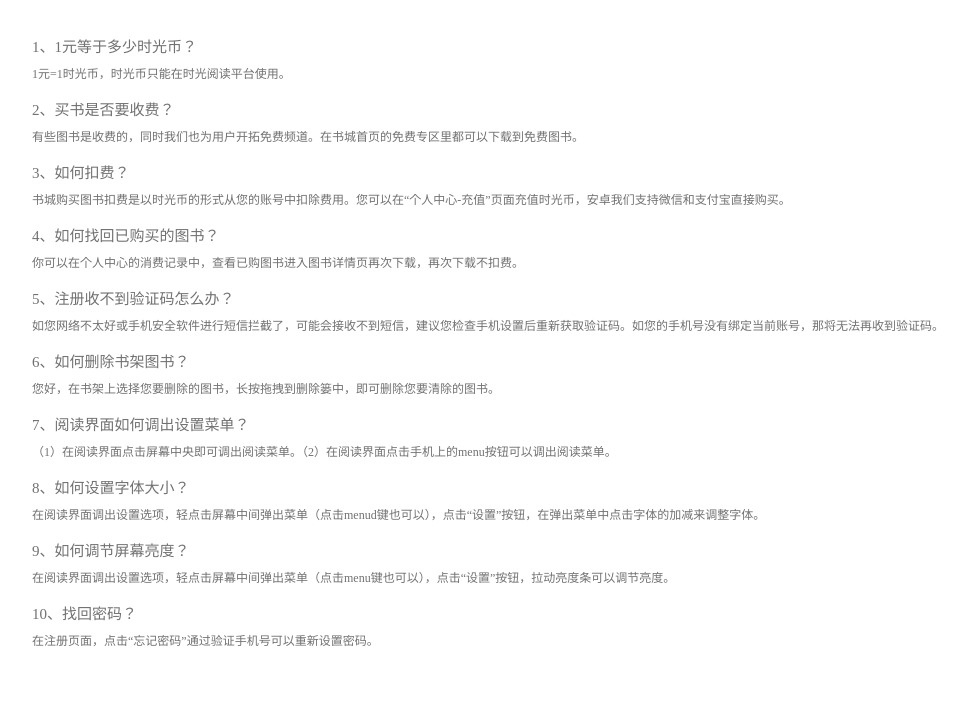
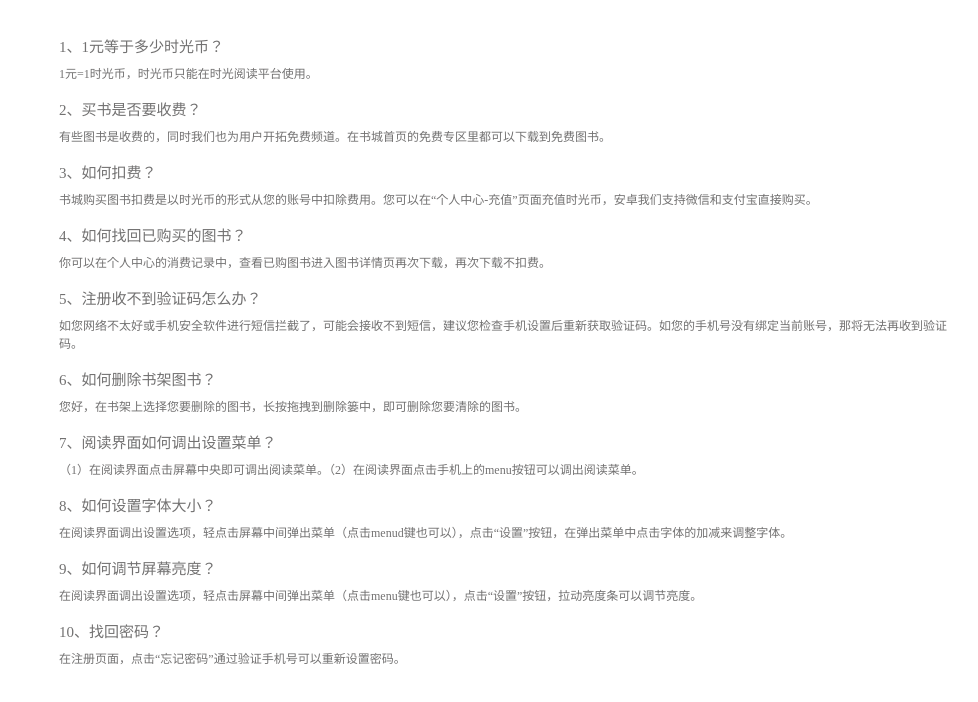
Before and after one commit to Leelina/-, a plain HTML site: page timebooks客户端/usehelp.html in a window 1280 px wide. Shown: the whole page, without its empty margins (131-1109 px from the left). Drawn offline with Linux system fonts and the light colour scheme.

Commit message:
max-width修改

```diff
--- a/timebooks客户端/css/app.css
+++ b/timebooks客户端/css/app.css
@@ -9,7 +9,7 @@ body,h1,p{
 	background:#fff;
 	width:100%;
 	min-width:640px;
-	max-width:1014px;
+	max-width:960px;
 	height:auto;
 	padding:20px 30px;
 	margin:0px auto;
```
Also changed, not shown: 1 other file.
